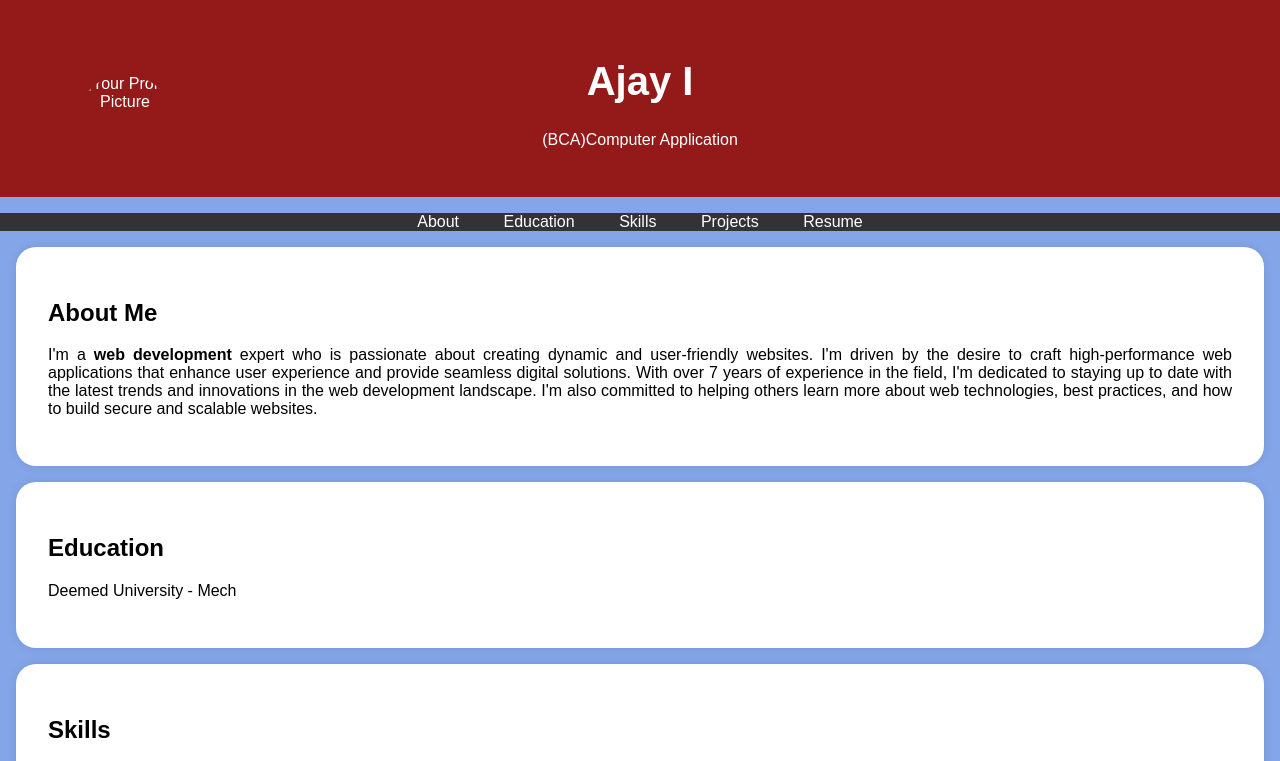
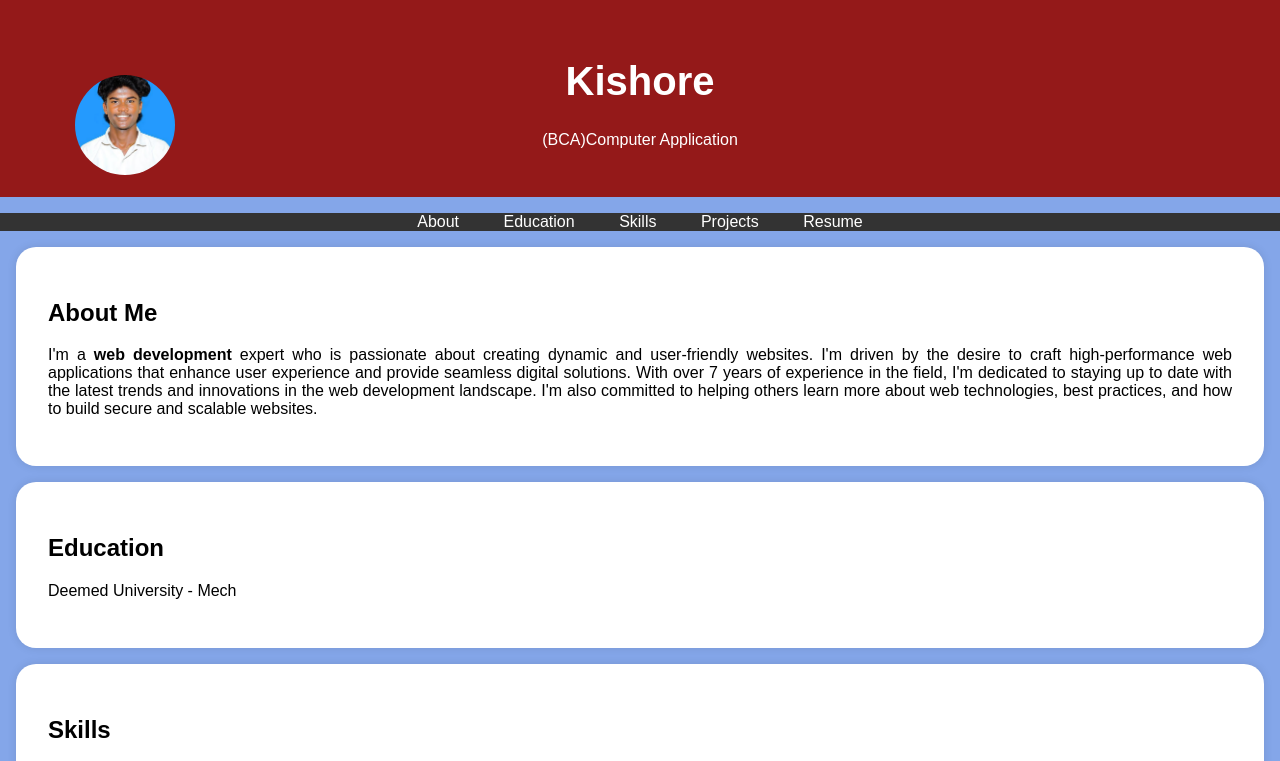
Before and after one commit to kulla16/digital-portfolio, a plain HTML site: page index.html in a window 1280 px wide. Shown: the top 761 px of the page. Drawn offline with Linux system fonts and the light colour scheme.

Commit message:
index.html

```diff
--- a/index.html
+++ b/index.html
@@ -95,8 +95,8 @@
     <header>
         <div class="header-content">
             <!-- Add your profile picture here -->
-            <img src="C:\Users\Admin\Desktop\Ajay\Ajay.JPEG" alt="Your Profile Picture" class="profile-picture">
-            <h1>Ajay I</h1>
+            <img src="IMG_8433.JPG" alt="Your Profile Picture" class="profile-picture">
+            <h1>Kishore </h1>
             <p>(BCA)Computer Application</p>
         </div>
     </header>
```
